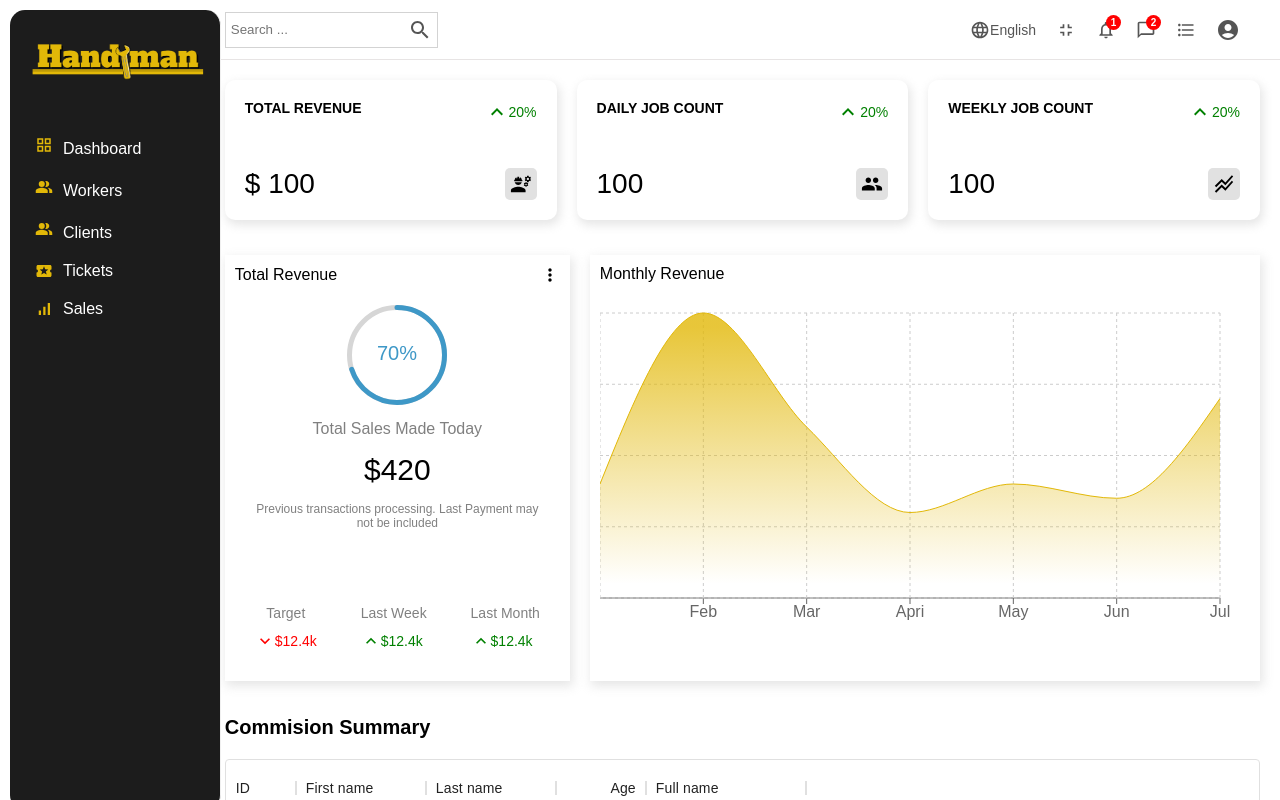
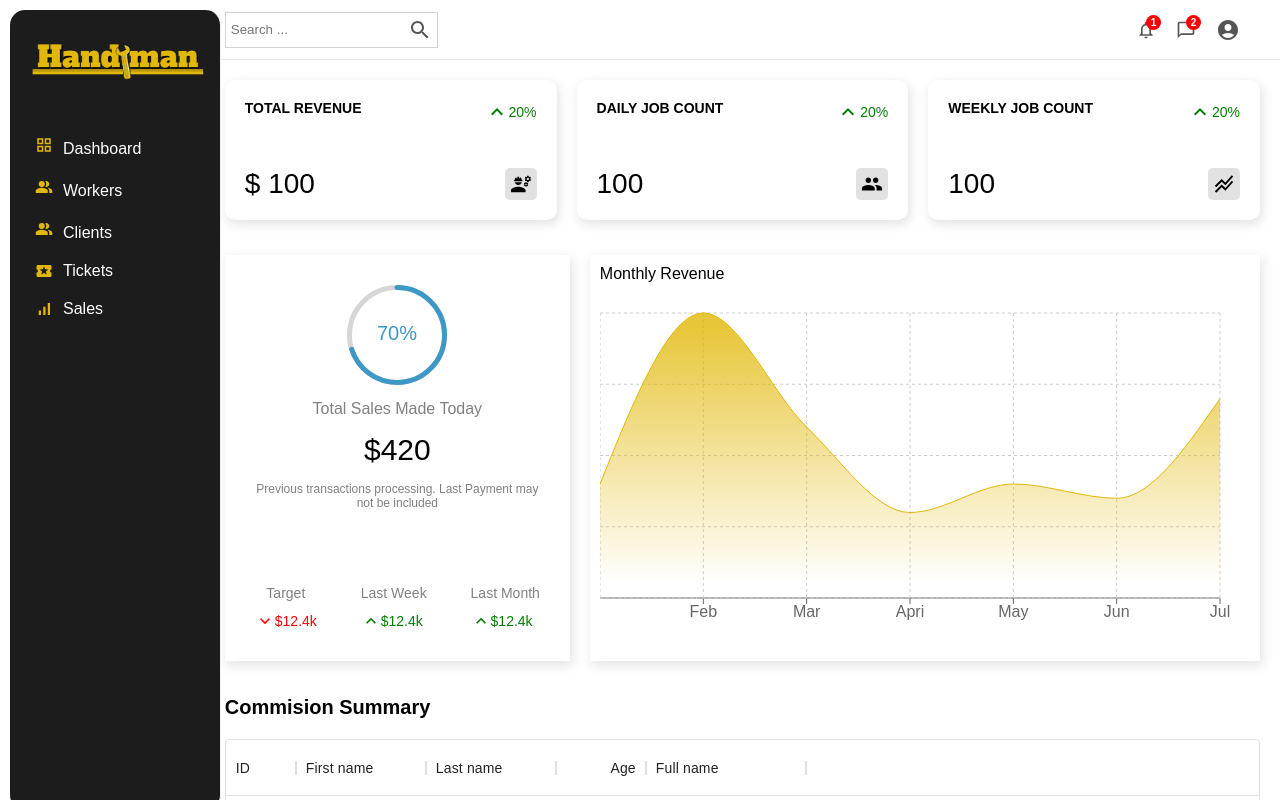
Before and after one commit to TeamHandyman/handymanfrontend, a React (Create React App) app: page /sales in a window 1280 px wide. Shown: the top 800 px of the page. Built offline with nearby package versions, Linux system fonts and the light colour scheme; the HTML template or start-up script is replaced by a standard one.

Commit message:
H branch (#7)
* ticketspages

* ticketswidgets

* Button Links

Co-authored-by: Heshan1999 <heshanweerasinghe99@gmail.com>

```diff
--- a/src/components/featured/Featured.jsx
+++ b/src/components/featured/Featured.jsx
@@ -10,8 +10,8 @@ const Featured = () => {
   return (
     <div className="featured">
       <div className="top">
-        <h1 className='title'>Total Revenue</h1>
-        <MoreVertIcon fontSize="small"/>
+        {/* <h1 className='title'>Total Revenue</h1> */}
+        {/* <MoreVertIcon fontSize="small"/> */}
       </div>
       <div className="bottom">
         <div className="featuredChart">
--- a/src/components/navbar/Navbar.jsx
+++ b/src/components/navbar/Navbar.jsx
@@ -16,13 +16,13 @@ const Navbar = () => {
           <SearchIcon />
         </div>
         <div className="items">
-          <div className="item">
+          {/* <div className="item">
               <LanguageIcon className="icon"/>
               English
-          </div>
-          <div className="item">
+          </div> */}
+          {/* <div className="item">
               <FullscreenExitIcon className="icon"/>
-          </div>
+          </div> */}
           <div className="item">
               <NotificationsNoneOutlinedIcon className="icon"/>
               <div className="counter">1</div>
@@ -31,9 +31,9 @@ const Navbar = () => {
               <ChatBubbleOutlineOutlinedIcon className="icon"/>
               <div className="counter">2</div>
           </div>
-          <div className="item">
+          {/* <div className="item">
               < FormatListBulletedOutlinedIcon className="icon"/>
-          </div>
+          </div> */}
           <div className="item">
               < AccountCircleIcon />
           </div>
--- a/src/components/sidebar/Sidebar.jsx
+++ b/src/components/sidebar/Sidebar.jsx
@@ -8,6 +8,8 @@ import NotificationsNoneIcon from '@mui/icons-material/NotificationsNone';
 import CalendarMonthIcon from '@mui/icons-material/CalendarMonth';
 import ExitToAppIcon from '@mui/icons-material/ExitToApp';
 import weblogo from '../../images/handyman-logo.png';
+import { Link } from 'react-router-dom';
+
 
 const Sidebar = () => {
   return (
@@ -20,33 +22,47 @@ const Sidebar = () => {
         <ul><br /> <br />
             {/* <p className="title">Main</p> */}
             <li>
+            <Link to="/home" className="linkStlyes">
             <div className="hover-effect">
                 <GridViewIcon className='icon'/>
-                <span className='menu-links'>Dashboard</span>
+                <span className='menu-links' >Dashboard</span>
             </div>
+            </Link>
+
             </li>
             <li>
+
+            <Link to="/workers" className="linkStlyes">
             <div className="hover-effect">
                 <PeopleAltIcon className='icon' />
                 <span className='menu-links'>Workers</span>
             </div>
+            </Link>
             </li>
             <li>
+            <Link to="/clients" className="linkStlyes">
             <div className="hover-effect">
                 <PeopleAltIcon className='icon' />
                 <span className='menu-links'>Clients</span>
             </div>
+            </Link>
             </li>
 
+            <Link to="/ticket" className="linkStlyes">
             <li>
                 <LocalActivityIcon className='icon'/>
                 <span className='menu-links'> Tickets</span>
             </li>
+            </Link>
 
+            <Link to="/sales" className="linkStlyes">
             <li>
                 <SignalCellularAltIcon className='icon'/>
                 <span className='menu-links'>Sales</span>
             </li>
+
+            </Link>
+
 
             {/* <p className="title">Updates</p> */}
             {/* <li>
--- a/src/components/sidebar/sidebar.scss
+++ b/src/components/sidebar/sidebar.scss
@@ -12,6 +12,7 @@
         display: flex;
         align-items: left;
         margin-left: 10px;
+
 
 
         .logo{
@@ -71,6 +72,8 @@
              }
 
              .menu-links{
+                text-decoration: none;
+
                 color:white;
                 margin-left: 10px;
              }
@@ -79,4 +82,8 @@
         }
     }
 
+    .linkStlyes{
+        text-decoration: none;
+    }
+
 }
--- a/src/components/workerstable/Workerstable.jsx
+++ b/src/components/workerstable/Workerstable.jsx
@@ -1,6 +1,8 @@
 import "./workerstable.scss"
 import { DataGrid } from '@mui/x-data-grid';
 import { userRows, userColumns } from "../../workersTableSource";
+import { Link } from 'react-router-dom';
+
 
 const Workerstable = () => {
 
@@ -12,7 +14,9 @@ const Workerstable = () => {
       renderCell: () => {
         return (
             <div className="cellAction">
+                <Link to="/workers/12" className="linkStlyes">
                 <div className="viewButton">View</div>
+                </Link>
             </div>
         );
       },
@@ -26,7 +30,7 @@ const Workerstable = () => {
         columns={userColumns.concat(actionColumn)}
         pageSize={7}
         rowsPerPageOptions={[7]}
-        checkboxSelection
+        // checkboxSelection
       />
     </div>
   )
--- a/src/components/workerstable/workerstable.scss
+++ b/src/components/workerstable/workerstable.scss
@@ -46,4 +46,8 @@
             border: 1px solid black;
         }
     }
+    .linkStlyes{
+        text-decoration: none;
+    }
+
 }
--- a/src/pages/workersingle/Workersingle.jsx
+++ b/src/pages/workersingle/Workersingle.jsx
@@ -10,6 +10,7 @@ import LocationOnIcon from '@mui/icons-material/LocationOn';
 import PersonIcon from '@mui/icons-material/Person';
 import WorkIcon from '@mui/icons-material/Work';
 import LocalPhoneIcon from '@mui/icons-material/LocalPhone';
+import ArrowDropDownIcon from '@mui/icons-material/ArrowDropDown';
 //Tabs
 
 
@@ -36,7 +37,8 @@ const workersingle = () => {
                 </Stack>
 
                 <div className="editButton" >
-                     Edit Profile
+                     Change Status
+                     {/* <ArrowDropDownIcon /> */}
                 </div>
 
                 <hr className="hrBar"/>
```
